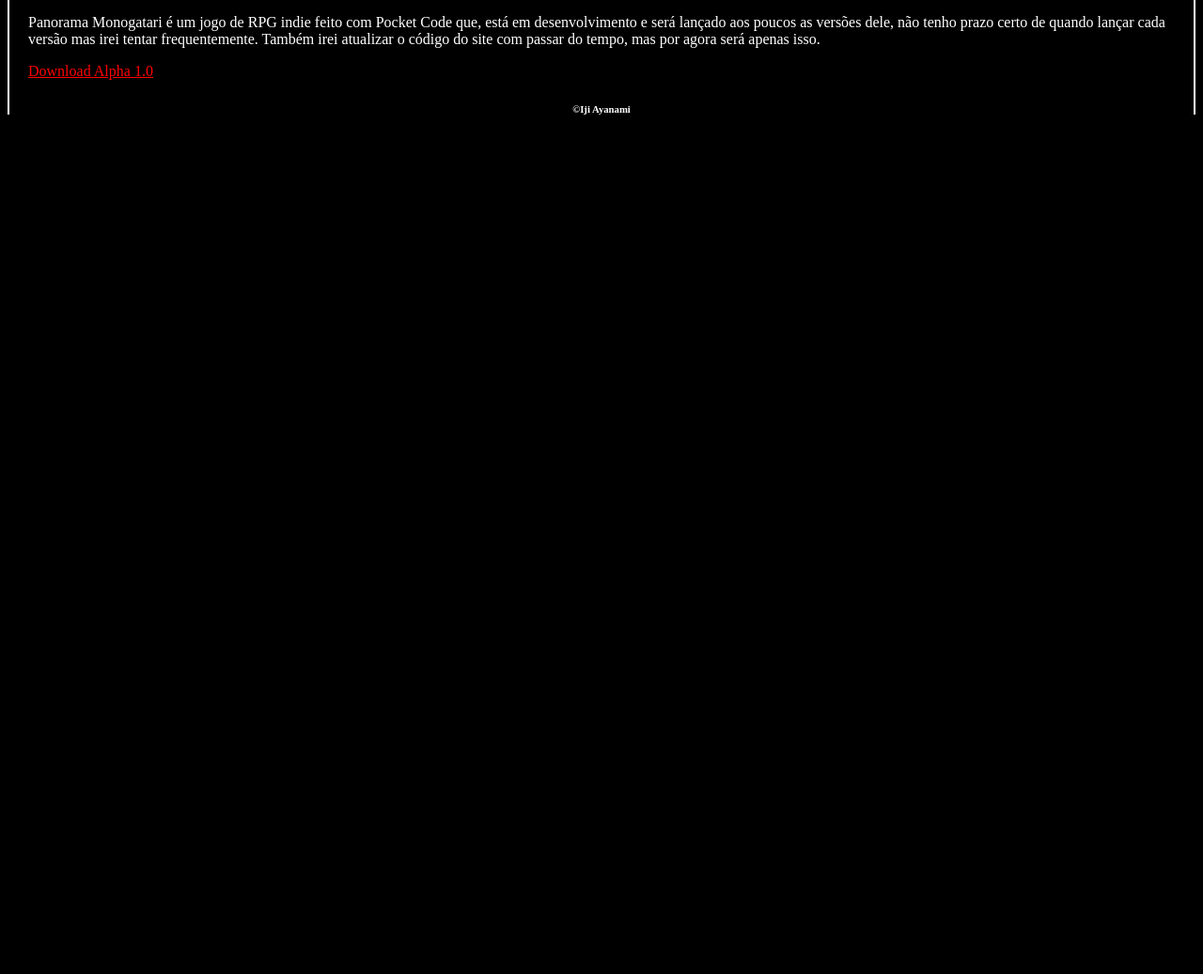
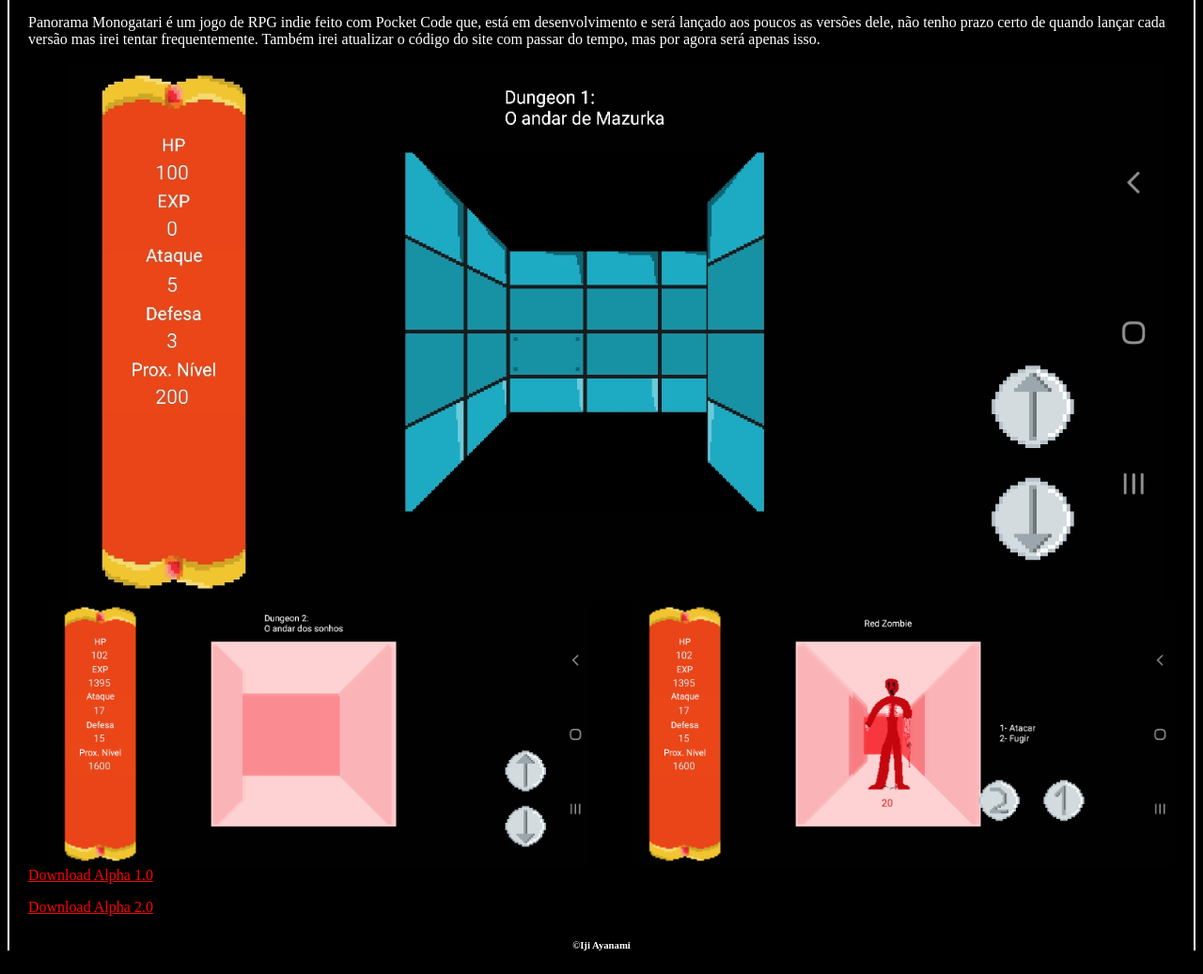
Before and after one commit to ijiayanami/panoramasite, a plain HTML site: page index.html in a window 1280 px wide. Shown: the part 44-1081 px from the top of the page at 94% size. Before the commit the page ends 800 px from the top, so only its background shows below. Drawn offline with Linux system fonts and the light colour scheme.

Commit message:
Update index.html

```diff
--- a/index.html
+++ b/index.html
@@ -9,7 +9,11 @@
 <body bgcolor="black" class="pagina">
   <h3 align="center" style="color: white">Panorama Monogatari</h3>
   <p style="color:white">Panorama Monogatari é um jogo de RPG indie feito com Pocket Code que, está em desenvolvimento e será lançado aos poucos as versões dele, não tenho prazo certo de quando lançar cada versão mas irei tentar frequentemente. Também irei atualizar o código do site com passar do tempo, mas por agora será apenas isso.</p>
-  <p><a style="color:red" href="Panorama Monogatari .apk" download="Panorama Monogatari .apk">Download Alpha 1.0</a></p>
+  <img src="img1.jpg" align="center" width="99%" class="imgs"></>
+  <img src="img2.jpg" align="left" width="49%" class="imgs"></>
+  <img src="img3.jpg" align="right" width="49%" class="imgs"></>
+  <p><a style="color:red" href="Panorama Monogatari.apk" download="Panorama Monogatari.apk">Download Alpha 1.0</a></p>
+    <p><a style="color:red" href="Panorama Monogatari 2.0.apk" download="Panorama Monogatari 2.0.apk">Download Alpha 2.0</a></p>
   <h6 style="color:white" align="center">©Iji Ayanami</h6>
 </body>
 </html>
```
